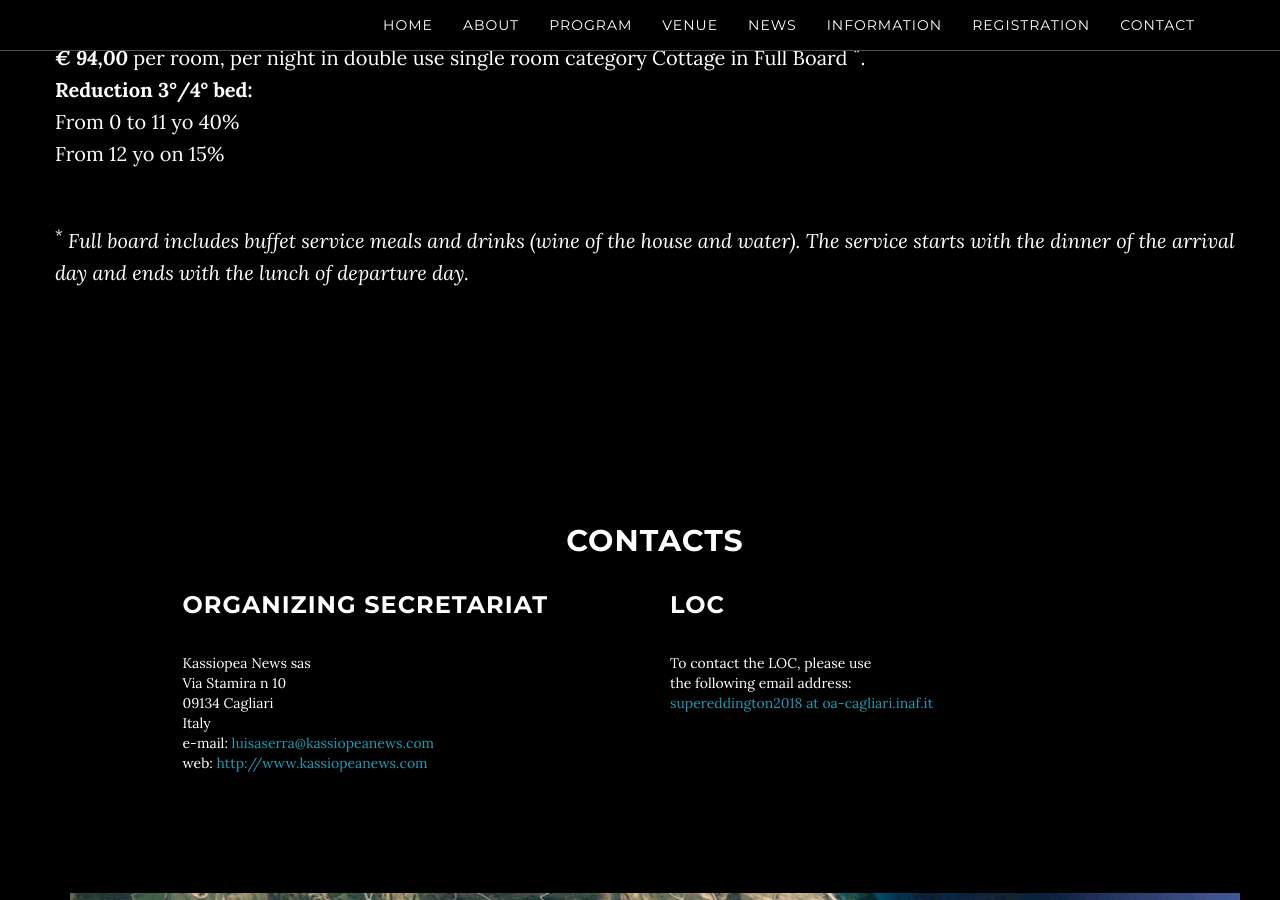
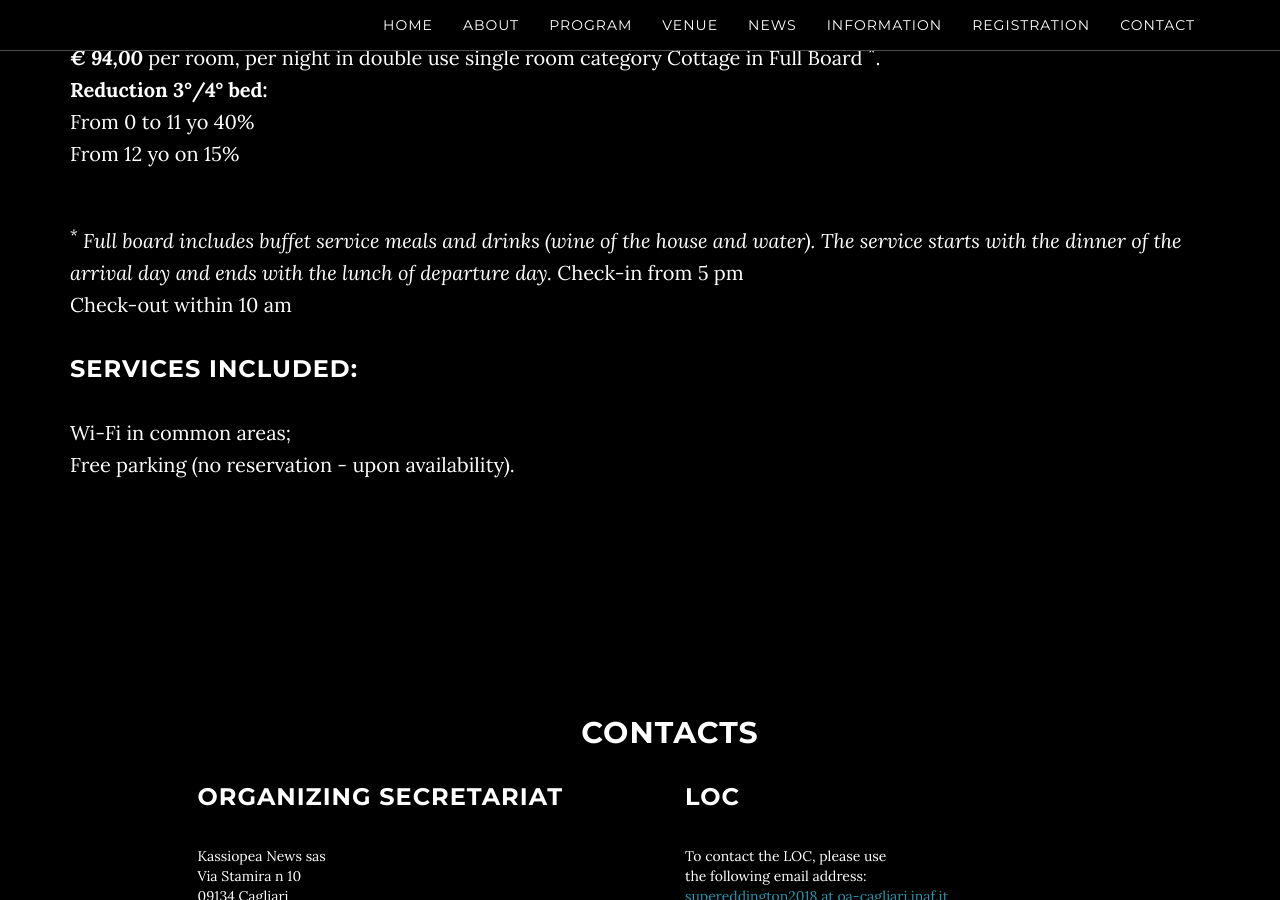
Before and after one commit to breakingthelimits/supereddington2018, a Jekyll site: the page built from index.html, in a window 1280 px wide and 900 px high, scrolled down 4128 px. Built offline with Jekyll 4.4.1, drawn with Linux system fonts in a browser that asks for light colours.

Commit message:
Update venue.html

```diff
--- a/_includes/venue.html
+++ b/_includes/venue.html
@@ -45,6 +45,8 @@
                <p> 70/90 rooms (on request and upon availability) between double and double use single. To book
                     please send an email to <a href="mailto:luisaserra@kassiopeanews.com"> luisaserra@kassiopeanews.com</a>
                </p>
+         </div>
+
          <div class="row">
                <h3> RATES </h3>
                <p> <B><I>€ 61,00</B></I> per person, per night in double room category Cottage in Full Board <SUP>*</SUP>; <br />
@@ -54,13 +56,23 @@
                          From 0 to 11 yo 40% <br />
                          From 12 yo on 15%
                </p>
+              <br />
+              <p>
+                    <SUP>*</SUP> <I>Full board includes buffet service meals and drinks (wine of the house and water). The service
+                    starts with the dinner of the arrival day and ends with the lunch of departure day.</I>
+                    Check-in from 5 pm <br />
+                    Check-out within 10 am
+              </p>
+          </div>
 
-              <br />
 
-              <p>
-              <SUP>*</SUP> <I>Full board includes buffet service meals and drinks (wine of the house and water). The service
-               starts with the dinner of the arrival day and ends with the lunch of departure day.</I>
-              </p>
+          <div class="row">
+               <h3> SERVICES INCLUDED:</h3>
+                    <p> Wi-Fi in common areas;  <br />
+                        Free parking (no reservation - upon availability).
+                    </p>
+          </div>
+
 
 
 
```
